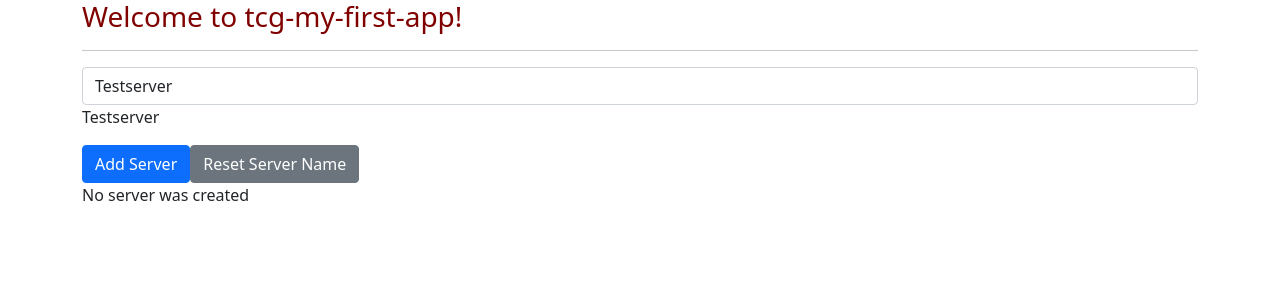
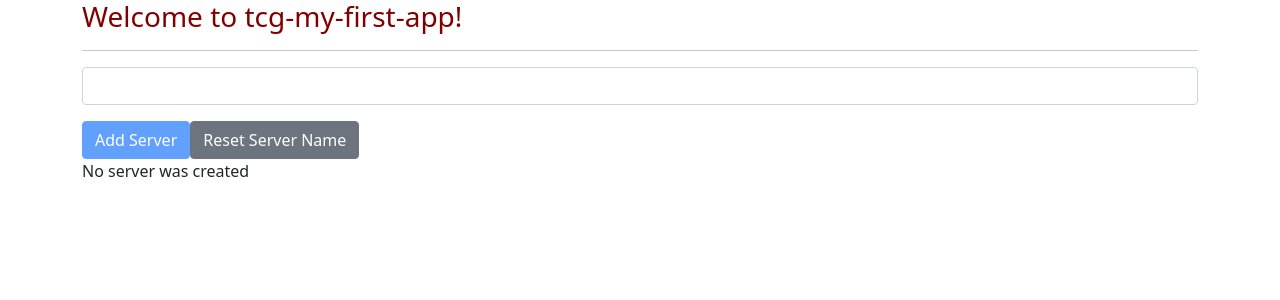
Before and after one commit to walterswoodward/tcg-my-first-app, an Angular app: page / in a window 1280 px wide. Shown: the top 300 px of the page. Built offline with nearby package versions, Linux system fonts and the light colour scheme.

Commit message:
Adds else block to ngIf directive targeting n#noServer ng-template

```diff
--- a/src/app/servers/servers.component.html
+++ b/src/app/servers/servers.component.html
@@ -17,6 +17,9 @@
 
 <!-- Property Binding approach: -->
 <!-- <p [innerText]="allowNewServer"></p> -->
-<p>{{ serverCreationStatus }}</p>
+<p *ngIf="serverCreated; else noServer">{{ serverCreationStatus }}</p>
+<ng-template #noServer>
+  <p>{{ "No server was created" }}</p>
+</ng-template>
 <!-- <app-server></app-server>
 <app-server></app-server> -->
--- a/src/app/servers/servers.component.ts
+++ b/src/app/servers/servers.component.ts
@@ -12,7 +12,8 @@
 export class ServersComponent implements OnInit {
   allowNewServer: boolean = false;
   serverCreationStatus: string = 'No server was created';
-  serverName = 'Testserver';
+  serverName: string = ''; // This obviously isn't necessary, but is left in as an example of two way binding
+  serverCreated: boolean = false;
 
   constructor() {
     // Once this component is created, after two seconds, update the allowNewServer property to true
@@ -31,6 +32,7 @@
   }
 
   onCreateServer() {
+    this.serverCreated = true;
     this.serverCreationStatus = "Server was created! Name is " +  this.serverName;
   }
 
```
